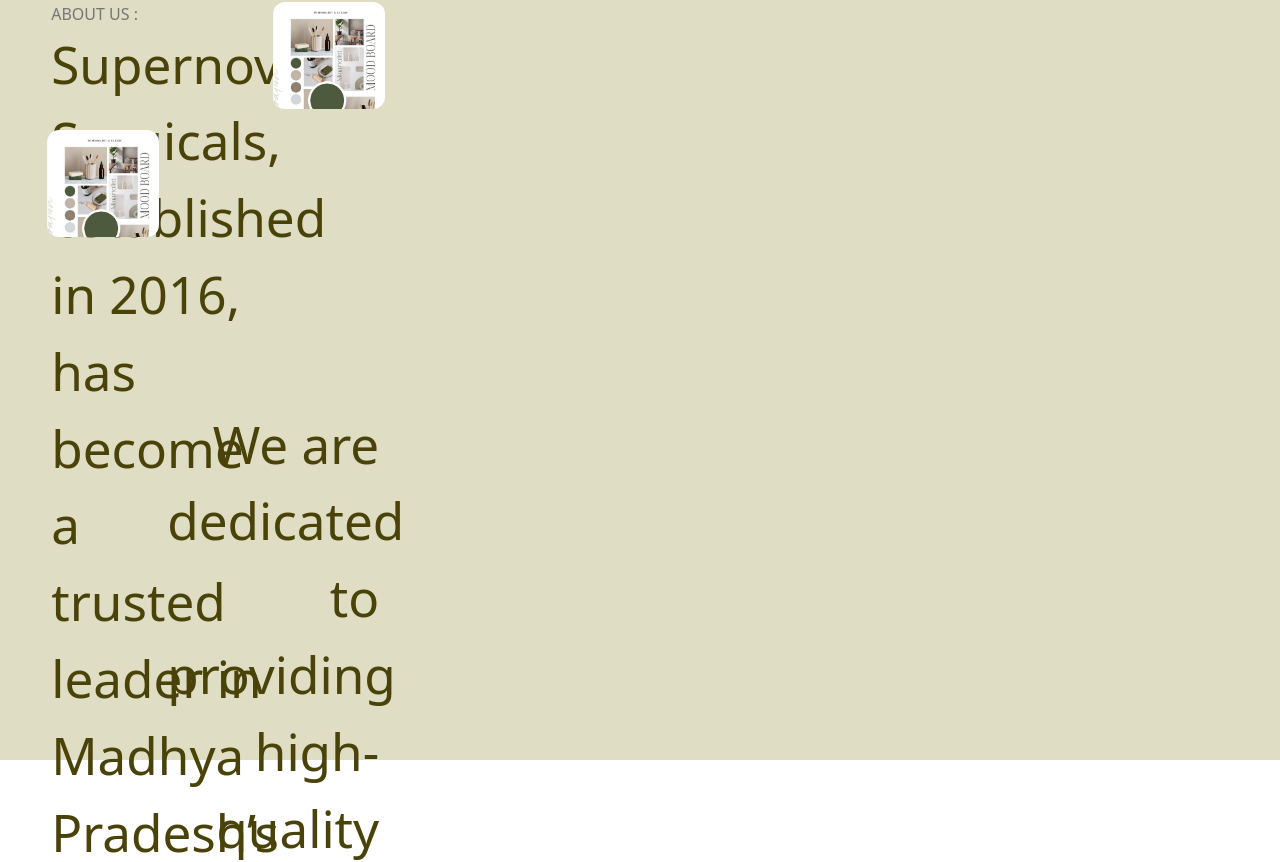
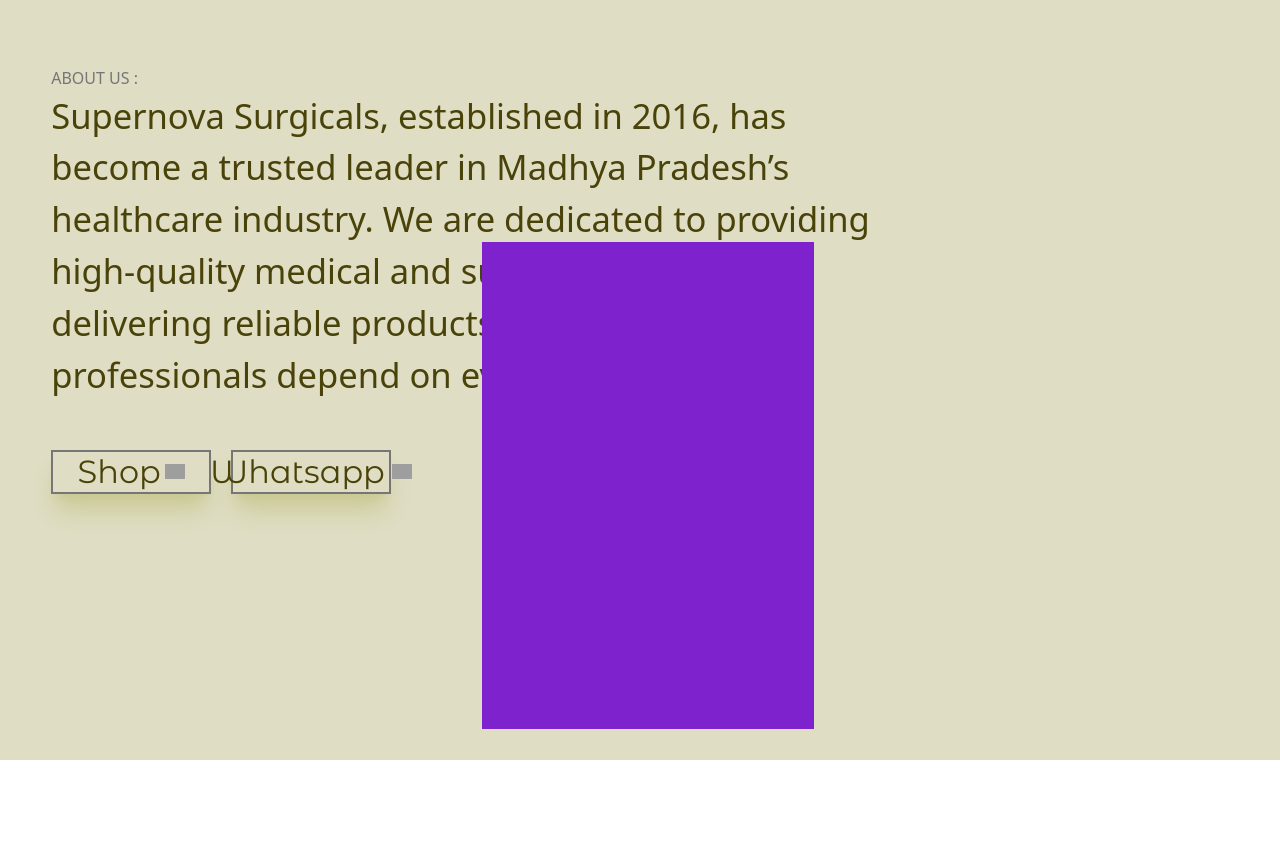
Before and after one commit to utk-d/Supernova, a React (Vite) app: page / in a window 1280 px wide. Shown: the part 120-982 px from the top of the page. After the commit the page ends 880 px from the top, so only its background shows below. Built offline with nearby package versions, Linux system fonts and the light colour scheme; grey boxes are pictures that could not be loaded; a web font is replaced by a local one.

Commit message:
Improved - About Us Data - Md

```diff
--- a/src/components/LpBody/aboutUs/About.jsx
+++ b/src/components/LpBody/aboutUs/About.jsx
@@ -4,23 +4,24 @@
 
 const About = () => {
   return (
-    <div className='bg-red- h-[35vh] w-[92%] relative left-[4vw] top-[2vw]' id='about-us'>
-      <div id='about-text' className='bg-yellow '>
-        <div id='about-text-data' className='bg-green- w-[27vh] h-[30vw]'>
+    <div className='bg-red- h-[32%] w-[92%] relative left-[4vw] top-[2vw] md:top-[7vw]' id='about-us'>
+      <div id='about-text' className='bg-yellow- md:h-[40vw] md:w-[65vw] '>
+        <div id='about-text-data' className='bg-green- w-[100%] h-[70%]'>
           <h1 className=' text-[#767676]'>ABOUT US :</h1>
-          <p className='text-[#494209] text-[4vw]'>Supernova Surgicals, established in 2016, has become a trusted leader in Madhya Pradesh’s healthcare industry.<span className='invisible'>We are dedicated to providing high-quality medical and surgical supplies, delivering reliable products that healthcare professionals depend on every day.</span></p>
+          <p className='text-[#494209] md:text-[2.7vw]'>Supernova Surgicals, established in 2016, has become a trusted leader in Madhya Pradesh’s healthcare industry. <span className='invisible md:visible'>We are dedicated to providing high-quality medical and surgical supplies, delivering reliable products that healthcare professionals depend on every day.</span></p>
         </div>
-        <Rimg left={"27.687vh"} top={"0vh"} im={<img src="../public/image 2.png" alt="" />}/>
-        <div className='bg-purple- w-[26.5vh] relative left-[14.5vh] top-[2.5vh] text-right'>
-          <p className='text-[#494209] text-[4vw]'>We are dedicated to providing high-quality medical and surgical supplies, delivering reliable products that healthcare professionals depend on each and every day.</p>
+        <Rimg left={"27.987vh"} top={"0vh"} im={<img src="../public/image 2.png" alt="" />}/>
+        <div className=' bg-purple- md:hidden w-[26.5vh] relative left-[14.5vh] top-[2.5vh] text-right'>
+          <p className='text-[#494209] text-[4vw]'>We are dedicated to providing the high-quality medical and surgical supplies, delivering reliable products that healthcare professionals depend on each and every day.</p>
         </div>
-        <Rimg left={"-0.5vh"} top={"16vh"} im={<img src="../public/image 2.png" alt="" />}/>
+        <Rimg left={"-0.5vh"} top={"16vh"} im={<img src="../public/image 2.png" alt="" />} wiw={"900"}/>
+        <div className='bg-purple-700 invisible md:visible relative top-[-22.7vh] left-[53.8vh]  md:h-[38vw] md:w-[26vw] '>
+        </div>
+        <div id='shop-wp-buttons' className='text-[#494209] font-montserrat relative gap-5 flex top-[17vw] w-[100%] text-xl  justify-start bg-pink- md:top-[-36vw]'>
+          <LpBtn bttext="Shop" iconImg={<img width="20" height="20" src="https://img.icons8.com/material-rounded/24/expand-arrow--v1.png" alt="expand-arrow--v1"/>}/>
 
-        {/* <div id='shop-wp-buttons' className='text-[#494209] font-montserrat relative gap-4 flex top-[17vw] w-[25%] text-xl justify-between'>
-          <LpBtn bttext="Shop" iconImg={<img width="20" height="20" src="https://img.icons8.com/material-rounded/24/expand-arrow--v1.png" alt="expand-arrow--v1"/>} width={"9vw"}/>
-
-          <LpBtn gap="0.6vw" bttext="Whatsapp" iconImg={<img width="24" height="24" src="https://img.icons8.com/ios-filled/50/whatsapp--v1.png" alt="whatsapp--v1"/>} width={"11vw"}/>
-        </div> */}
+          <LpBtn gap="0.6vw" bttext="Whatsapp" iconImg={<img width="20" height="20" src="https://img.icons8.com/ios-filled/50/whatsapp--v1.png" alt="whatsapp--v1"/>} />
+        </div>
       </div>
     </div>
   )
--- a/src/components/LpBody/aboutUs/LpBtn.jsx
+++ b/src/components/LpBody/aboutUs/LpBtn.jsx
@@ -3,7 +3,7 @@
 
 const LpBtn = ({bttext, iconImg , width, gap}) => {
     return (
-        <button className='border-2 border-[#767676] hover:bg-[#494209] hover:text-[#ece9bb] shadow-xl shadow-[#c9c994] transition-all ease-in p-2 h-[5.5vh] flex gap-1 items-center justify-center' style={{width: `${width}`, gap: `${gap}`}}>{bttext}{iconImg}</button>
+        <button className='border-2 border-[#767676] hover:bg-[#494209] hover:text-[#ece9bb] shadow-xl shadow-[#c9c994] transition-all ease-in p-2 h-[5.5vh] w-[15vh] md:w-[20vh] md:text-[2.5vw] text-[4vw] flex gap-1 items-center justify-center' style={{width: `${width}`, gap: `${gap}`}}>{bttext}{iconImg}</button>
     );
 };
 
--- a/src/components/LpBody/aboutUs/Rimg.jsx
+++ b/src/components/LpBody/aboutUs/Rimg.jsx
@@ -1,11 +1,29 @@
 import React from 'react'
+import { useState, useEffect } from 'react'
+
 
 const Rimg = ({left, top, im}) => {
-  return (
-    <div className='absolute z-40 h-[13.4vh] w-[14vh] rounded-xl bg-white overflow-hidden' style={{left: `${left}`, top: `${top}`}}>
+    const [isWide, setIsWide] = useState(window.innerWidth >= 768);
+    useEffect(() => {
+      const handleResize = () => {
+        setIsWide(window.innerWidth >= 768);
+      };
+
+      window.addEventListener('resize', handleResize);
+
+      return () => {
+        window.removeEventListener('resize', handleResize);
+      };
+    }, []);
+
+    return (
+      <>
+        {!isWide && <div className='absolute z-40 h-[13.4vh] w-[14vh] rounded-xl bg-white overflow-hidden' style={{left: `${left}`, top: `${top}`}}>
         {im}
-    </div>
-  )
+    </div>}
+      </>
+    );
+
 }
 
 export default Rimg
```
